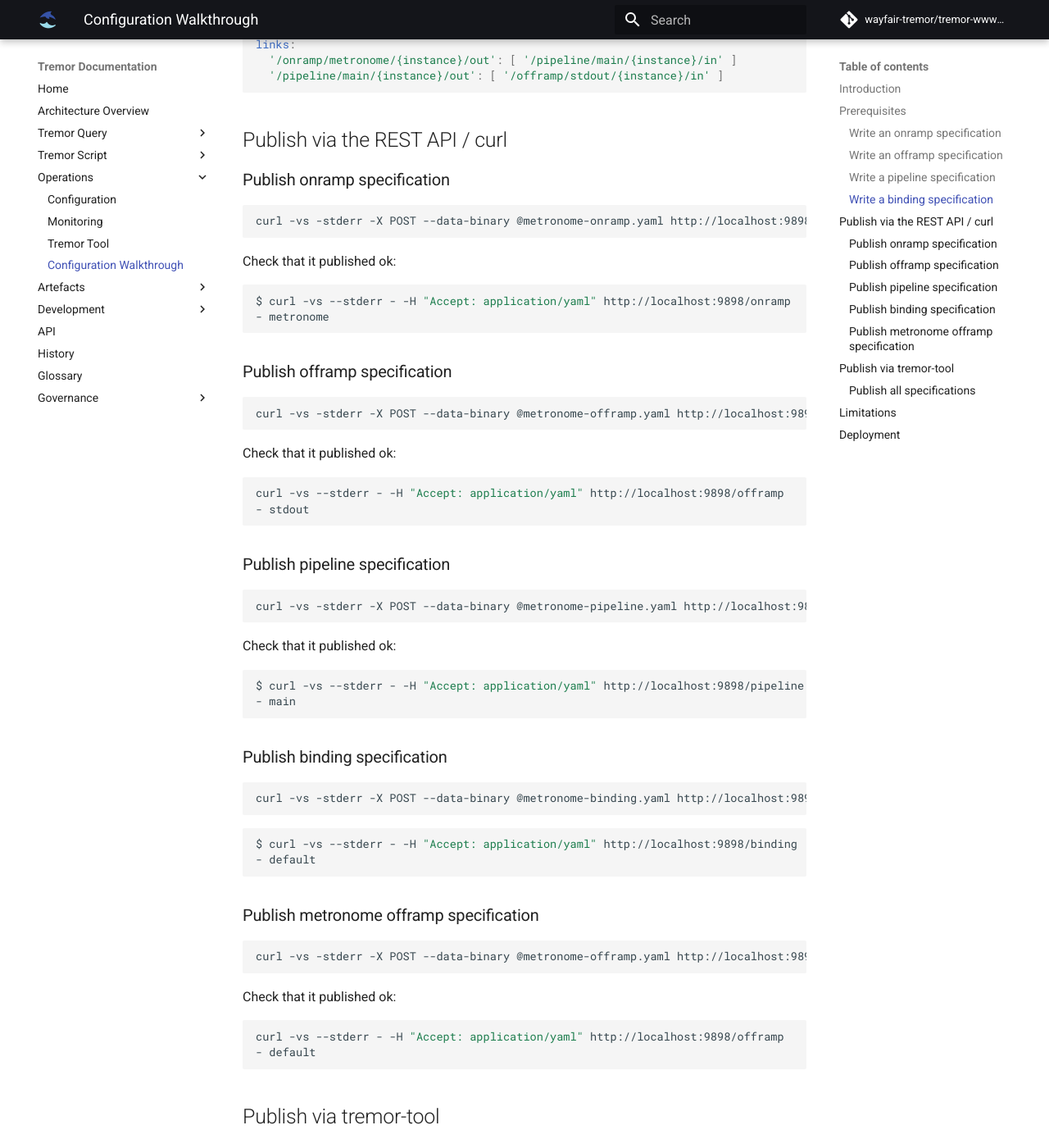
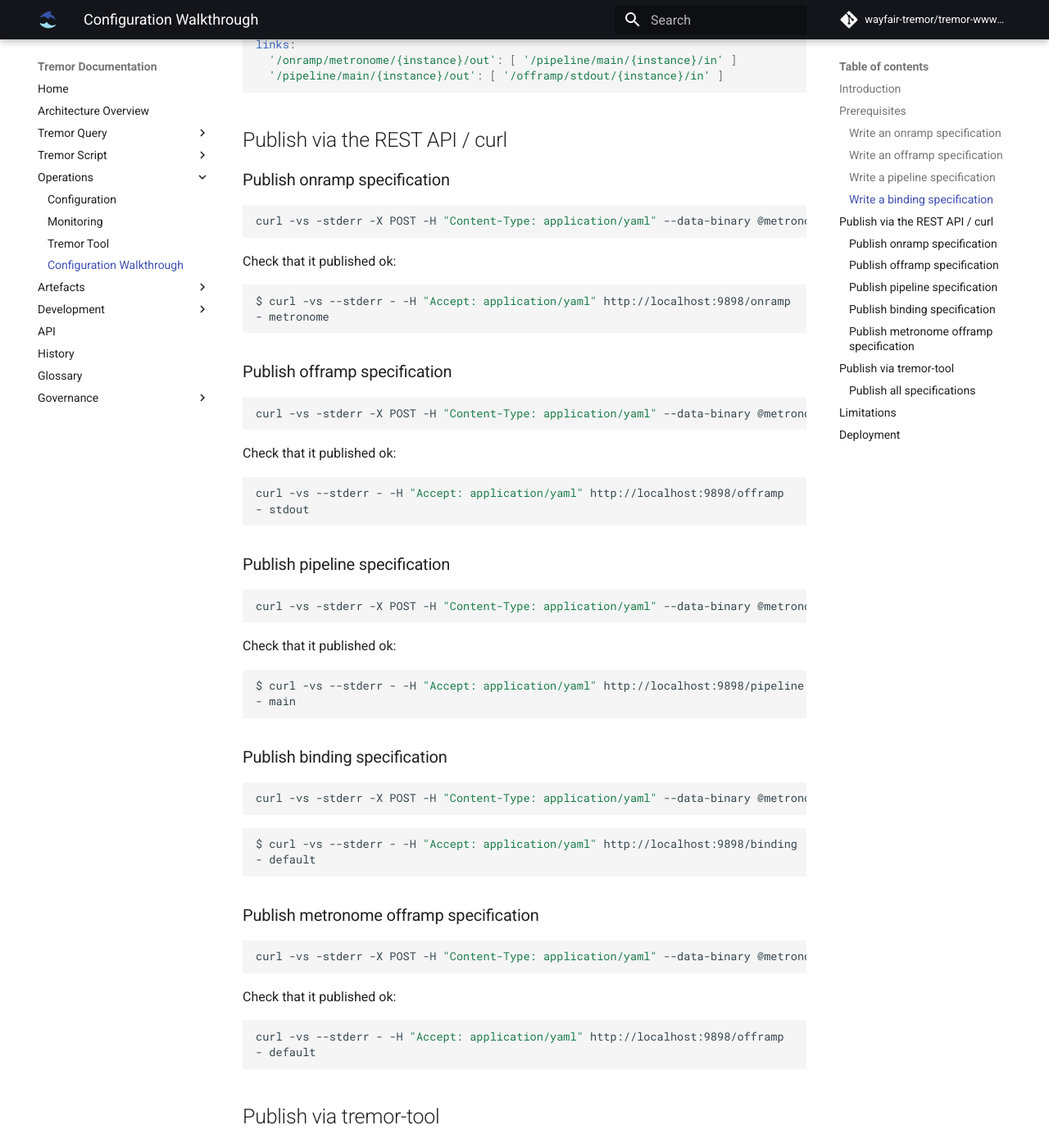
Before and after one commit to tremor-rs/tremor-www-docs, an MkDocs documentation site: the page built from docs/operations/configuration-walkthrough.md, in a window 1280 px wide and 1400 px high, scrolled down 2277 px. Shown: the whole window at 82% size. Built offline with MkDocs 1.6.1 and Material for MkDocs 9.7.7, drawn with Linux system fonts in a browser that asks for light colours; comment, search, counter and statistics services are not loaded; old or Windows-style settings are respelled for this version of MkDocs; some of the changed text lies outside the part shown.

Commit message:
Fix old docs not mentioning content-type

````diff
--- a/docs/operations/configuration-walkthrough.md
+++ b/docs/operations/configuration-walkthrough.md
@@ -92,7 +92,7 @@
 ### Publish onramp specification
 
 ```bash
-curl -vs -stderr -X POST --data-binary @metronome-onramp.yaml http://localhost:9898/onramp
+curl -vs -stderr -X POST -H "Content-Type: application/yaml" --data-binary @metronome-onramp.yaml http://localhost:9898/onramp
 ```
 
 Check that it published ok:
@@ -105,7 +105,7 @@
 ### Publish offramp specification
 
 ```bash
-curl -vs -stderr -X POST --data-binary @metronome-offramp.yaml http://localhost:9898/offramp
+curl -vs -stderr -X POST -H "Content-Type: application/yaml" --data-binary @metronome-offramp.yaml http://localhost:9898/offramp
 ```
 
 Check that it published ok:
@@ -118,7 +118,7 @@
 ### Publish pipeline specification
 
 ```bash
-curl -vs -stderr -X POST --data-binary @metronome-pipeline.yaml http://localhost:9898/pipeline
+curl -vs -stderr -X POST -H "Content-Type: application/yaml" --data-binary @metronome-pipeline.yaml http://localhost:9898/pipeline
 ```
 
 Check that it published ok:
@@ -131,7 +131,7 @@
 ### Publish binding specification
 
 ```bash
-curl -vs -stderr -X POST --data-binary @metronome-binding.yaml http://localhost:9898/binding
+curl -vs -stderr -X POST -H "Content-Type: application/yaml" --data-binary @metronome-binding.yaml http://localhost:9898/binding
 ```
 
 ```bash
@@ -142,7 +142,7 @@
 ### Publish metronome offramp specification
 
 ```bash
-curl -vs -stderr -X POST --data-binary @metronome-offramp.yaml http://localhost:9898/offramp
+curl -vs -stderr -X POST -H "Content-Type: application/yaml" --data-binary @metronome-offramp.yaml http://localhost:9898/offramp
 ```
 
 Check that it published ok:
@@ -188,7 +188,7 @@
 
 In all steps to this point, we have been populating the tremor repository. Like a git repository the tremor repository stores artefacts, like git stores code.
 
-When we publish a mapping we are deploying live instances of onramps, offramps and pipelines, in our case, we want to:
+When we publish a mapping we are deploying live instances of onramps, offramps, and pipelines, in our case, we want to:
 
 * Deploy a single metronome onramp instance
 * Deploy a single stdout offramp instance
@@ -208,7 +208,7 @@
 Deploy via curl:
 
 ```bash
-curl -vs -stderr -X POST --data-binary @metronome-mapping.yaml -H "Content-type: application/yaml" http://localhost:9898/binding/default/walkthrough
+curl -vs -stderr -X POST -H "Content-Type: application/yaml" --data-binary @metronome-mapping.yaml http://localhost:9898/binding/default/walkthrough
 ```
 
 Deploy via tremor-tool:
````
